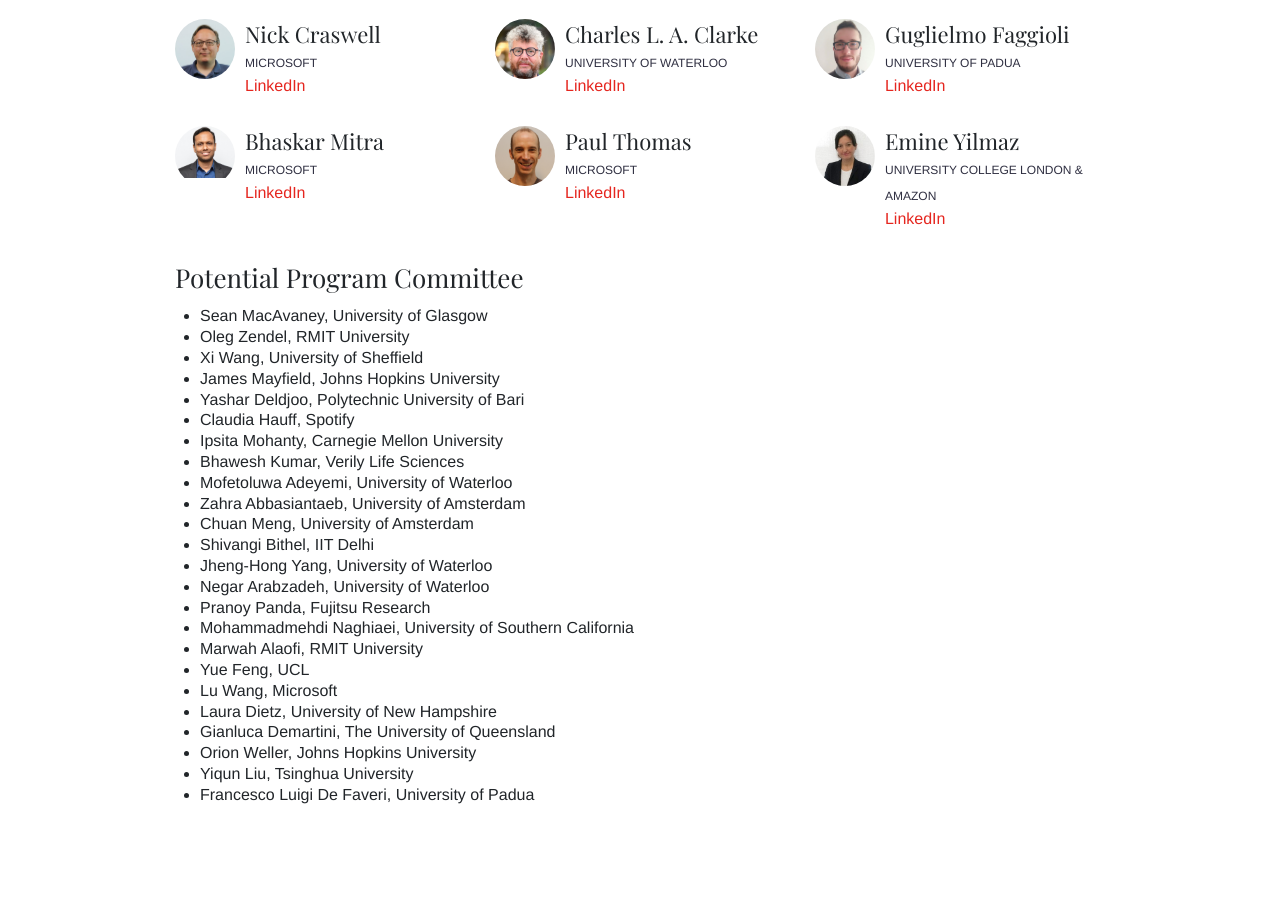
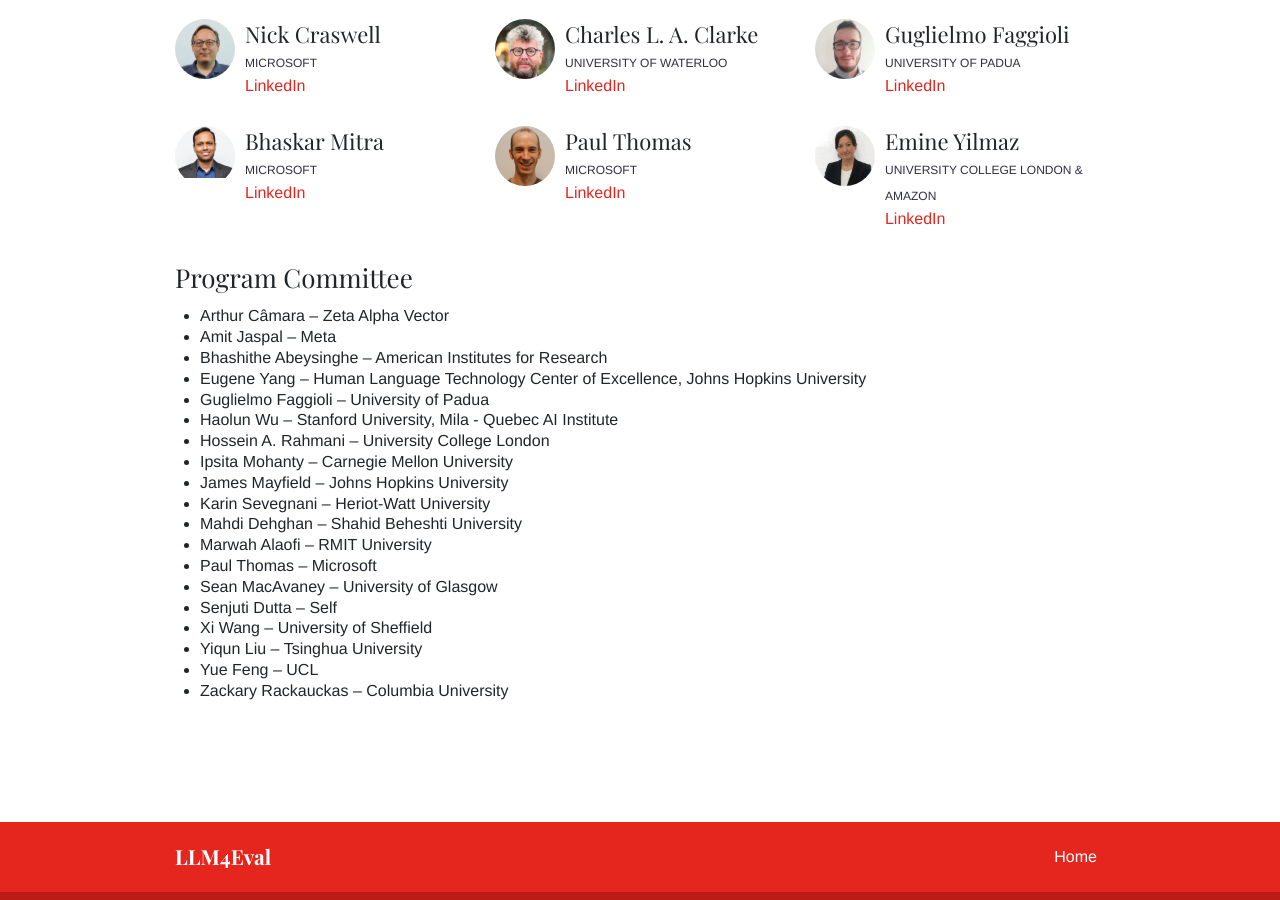
Before and after one commit to llm4eval/SIGIR2025, a Jekyll site: the page built from team.md, in a window 1280 px wide and 900 px high, scrolled down 662 px. Built offline with Jekyll 4.4.1, drawn with Linux system fonts in a browser that asks for light colours.

Commit message:
Updated program committee

```diff
--- a/_layouts/teams.html
+++ b/_layouts/teams.html
@@ -40,32 +40,29 @@ bodyClass: "page-teams"
             </div>
         </div>
         {% endfor %}
-        <h2>Potential Program Committee</h2>
+        <h2>Program Committee</h2>
         <ul style="padding-left: 30pt;">
-            <li>Sean MacAvaney, University of Glasgow</li>
-            <li>Oleg Zendel, RMIT University</li>
-            <li>Xi Wang, University of Sheffield</li>
-            <li>James Mayfield, Johns Hopkins University</li>
-            <li>Yashar Deldjoo, Polytechnic University of Bari</li>
-            <li>Claudia Hauff, Spotify</li>
-            <li>Ipsita Mohanty, Carnegie Mellon University</li>
-            <li>Bhawesh Kumar, Verily Life Sciences</li>
-            <li>Mofetoluwa Adeyemi, University of Waterloo</li>
-            <li>Zahra Abbasiantaeb, University of Amsterdam</li>
-            <li>Chuan Meng, University of Amsterdam</li>
-            <li>Shivangi Bithel, IIT Delhi</li>
-            <li>Jheng-Hong Yang, University of Waterloo</li>
-            <li>Negar Arabzadeh, University of Waterloo</li>
-            <li>Pranoy Panda, Fujitsu Research</li>
-            <li>Mohammadmehdi Naghiaei, University of Southern California</li>
-            <li>Marwah Alaofi, RMIT University</li>
-            <li>Yue Feng, UCL</li>
-            <li>Lu Wang, Microsoft</li>
-            <li>Laura Dietz, University of New Hampshire</li>
-            <li>Gianluca Demartini, The University of Queensland</li>
-            <li>Orion Weller, Johns Hopkins University</li>
-            <li>Yiqun Liu, Tsinghua University</li>
-            <li>Francesco Luigi De Faveri, University of Padua</li>
+            <li>Arthur Câmara – Zeta Alpha Vector</li>
+            <li>Amit Jaspal – Meta</li>
+            <li>Bhashithe Abeysinghe – American Institutes for Research</li>
+            <li>Eugene Yang – Human Language Technology Center of Excellence, Johns Hopkins University</li>
+            <li>Guglielmo Faggioli – University of Padua</li>
+            <li>Haolun Wu – Stanford University, Mila - Quebec AI Institute</li>
+            <li>Hossein A. Rahmani – University College London</li>
+            <li>Ipsita Mohanty – Carnegie Mellon University</li>
+            <li>James Mayfield – Johns Hopkins University</li>
+            <li>Karin Sevegnani – Heriot-Watt University</li>
+            <li>Mahdi Dehghan – Shahid Beheshti University</li>
+            <li>Marwah Alaofi – RMIT University</li>
+            <li>Paul Thomas – Microsoft</li>
+            <li>Sean MacAvaney – University of Glasgow</li>
+            <li>Senjuti Dutta – Self</li>
+            <li>Xi Wang – University of Sheffield</li>
+            <li>Yiqun Liu – Tsinghua University</li>
+            <li>Yue Feng – UCL</li>
+            <li>Zackary Rackauckas – Columbia University</li>
+
+
         </ul>
     </div>
 </div>
```
